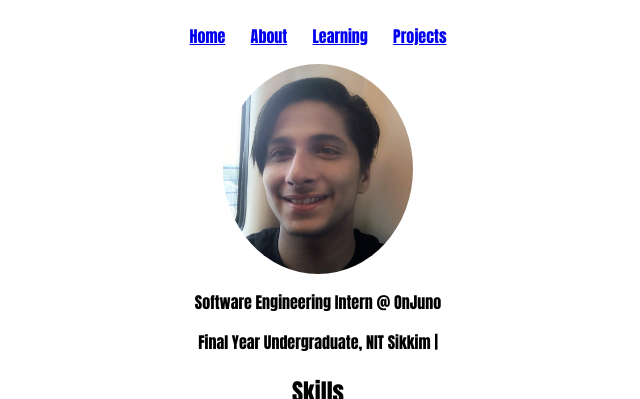
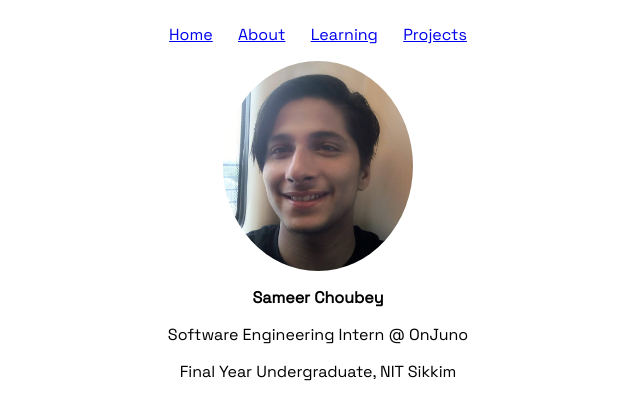
Before and after one commit to sameerchoubey/PortfolioP1, a plain HTML site: page index.html in a window 1280 px wide. Shown: the top 399 px of the page, without its empty margins (322-962 px from the left). Drawn offline with Linux system fonts and the light colour scheme.

Commit message:
Making remaining changes.

```diff
--- a/index.html
+++ b/index.html
@@ -5,6 +5,7 @@
     <meta name="viewport" content="width=device-width, initial-scale=1.0">
     <title>Sameer Choubey</title>
     <link rel="stylesheet" href="style.css">
+    <link href="https://fonts.googleapis.com/css2?family=Space+Grotesk&display=swap" rel="stylesheet">
 </head>
 <body>
     <header class="center">
@@ -13,13 +14,13 @@
         <a href="#" style="margin-left: 2%;"><p>Learning</p></a>
         <a href="#projectID" style="margin-left: 2%;"><p>Projects</p></a>
     </header>
-
     <div class="center">
         <img src="assests/profile.jpg" alt="Profile Picture" class="profile">
     </div>
+    <p class="center" style="font-weight: bold;">Sameer Choubey</p>
 
     <p class="center">Software Engineering Intern @ OnJuno</p>
-    <p class="center">Final Year Undergraduate, NIT Sikkim | </p>
+    <p class="center">Final Year Undergraduate, NIT Sikkim</p>
 
     <h2 class="center">Skills</h2>
     <div class="center">
--- a/style.css
+++ b/style.css
@@ -5,7 +5,9 @@
 }
 
 body {
-    font-family: Impact, Charcoal, sans-serif;
+    /* font-family: Impact, Charcoal, sans-serif; */
+    font-family: 'Space Grotesk', sans-serif;
+
     /* background-color: #000000; */
 }
 
```
